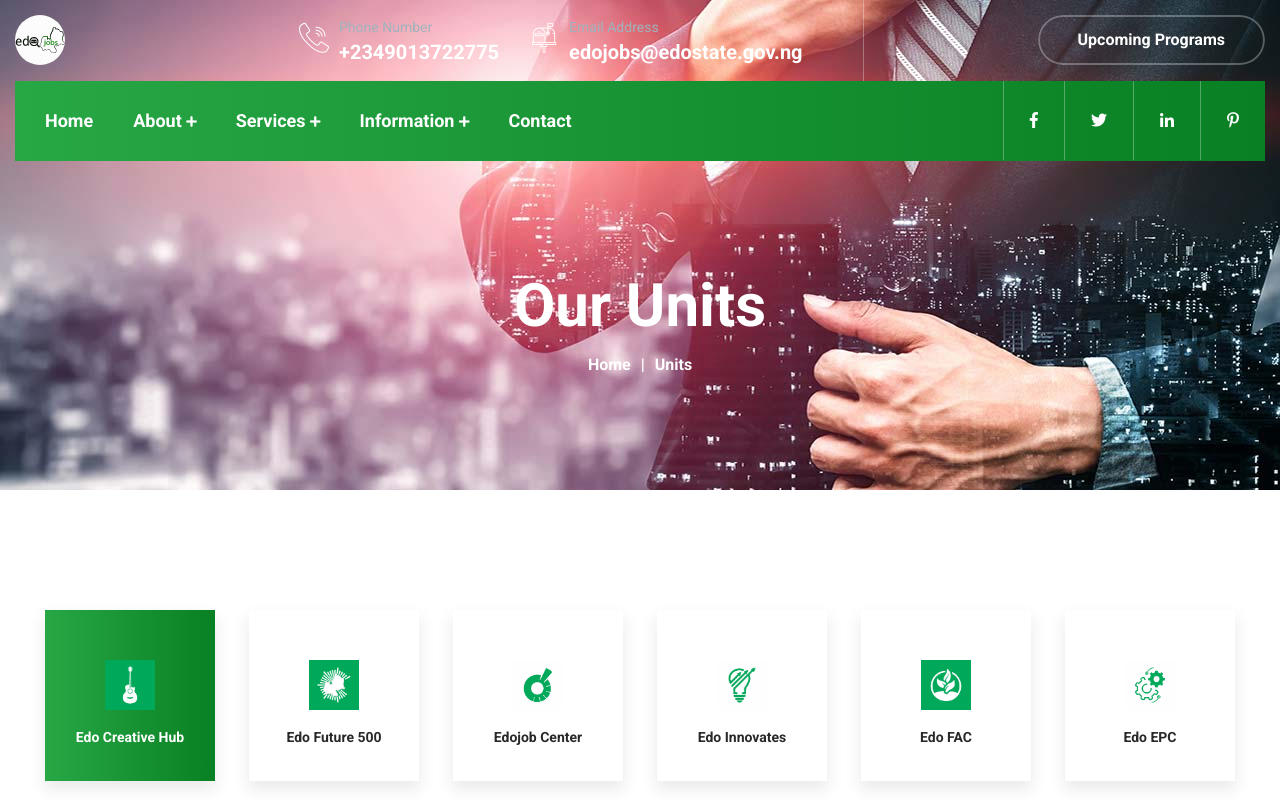
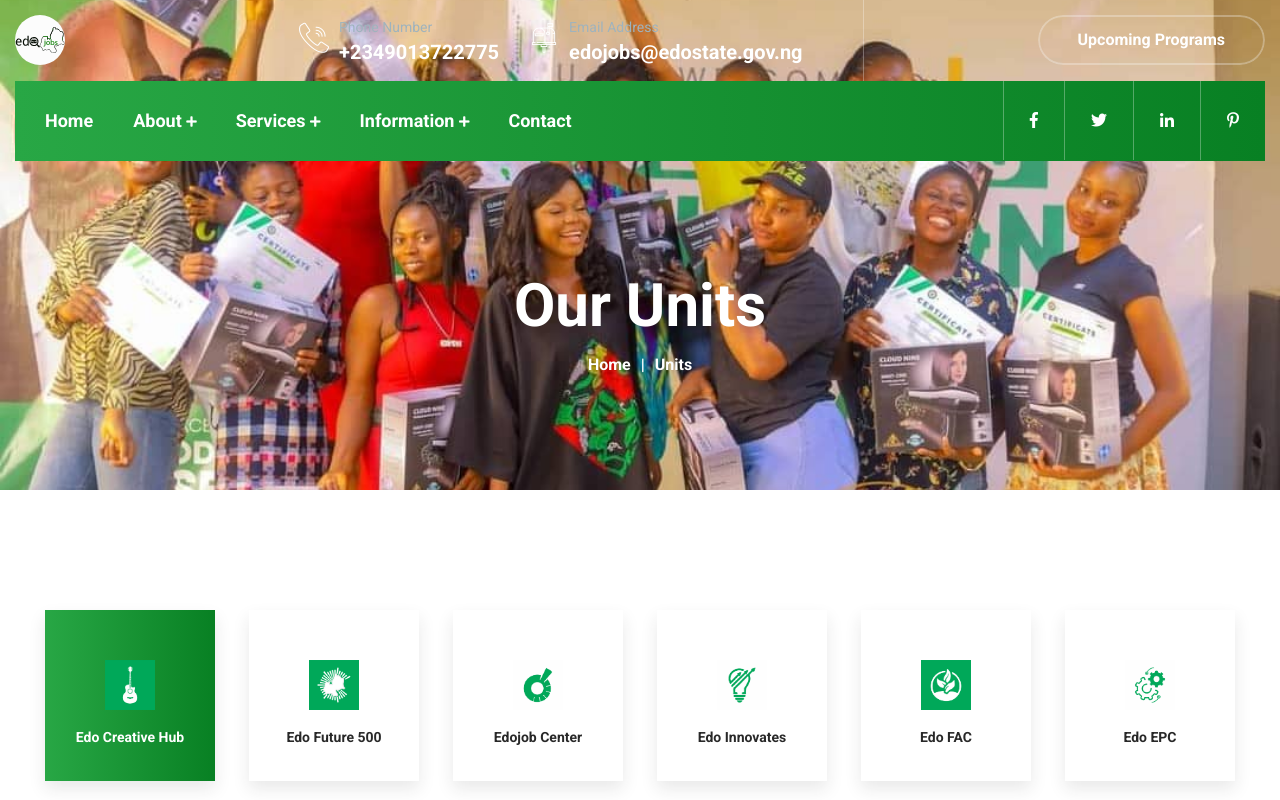
Before and after one commit to David-Uk/edojobs-frontend, a React (Create React App) app: page /units in a window 1280 px wide. Shown: the top 800 px of the page. Built offline with nearby package versions, Linux system fonts and the light colour scheme.

Commit message:
Added units logos

```diff
--- a/src/markup/pages/units.jsx
+++ b/src/markup/pages/units.jsx
@@ -1,12 +1,12 @@
 import React from 'react';
 import { Link } from 'react-router-dom';
-import { Card, Nav, Tab, } from 'react-bootstrap';
+import { Nav, Tab, } from 'react-bootstrap';
 import Header from '../layout/header'
 import Footer from '../layout/footer'
-import { Button } from 'react-bootstrap';
+// import { Button } from 'react-bootstrap';
 
 
-const aboutbg = require('./../../assets/images/background/image-11.jpg');
+const aboutbg = require('./../../assets/images/sublets/images/edoskills.jpeg');
 const creativeHub = require('./../../assets/images/icons/edo creative hub icon1.png');
 const future500 = require('./../../assets/images/icons/edo future 500 icon1.png');
 const jobCenter = require('./../../assets/images/icons/edo job centre icon1.png');
```
Also changed, not shown: src/assets/images/sublets/images/creativehub.jpg.
